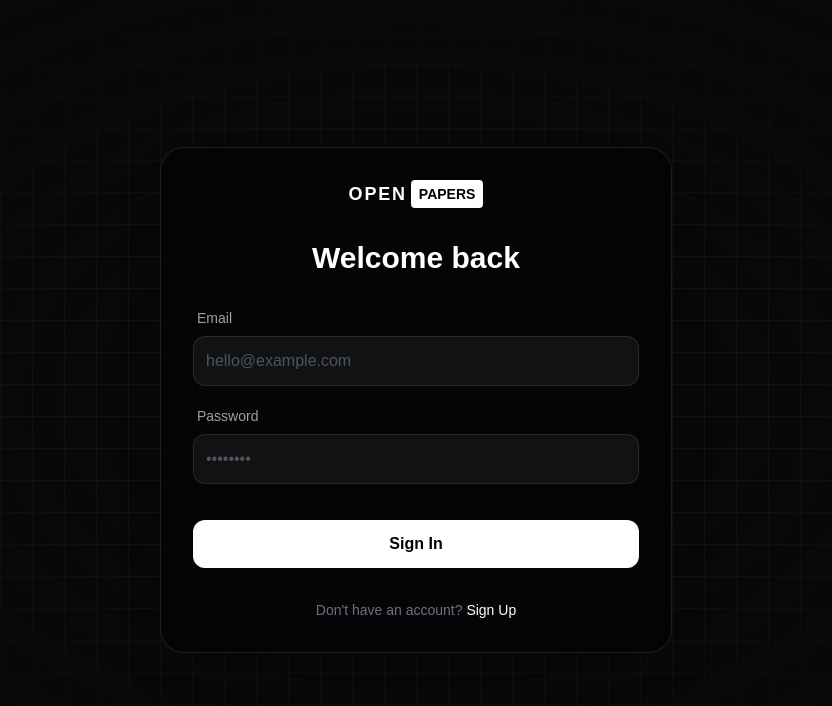
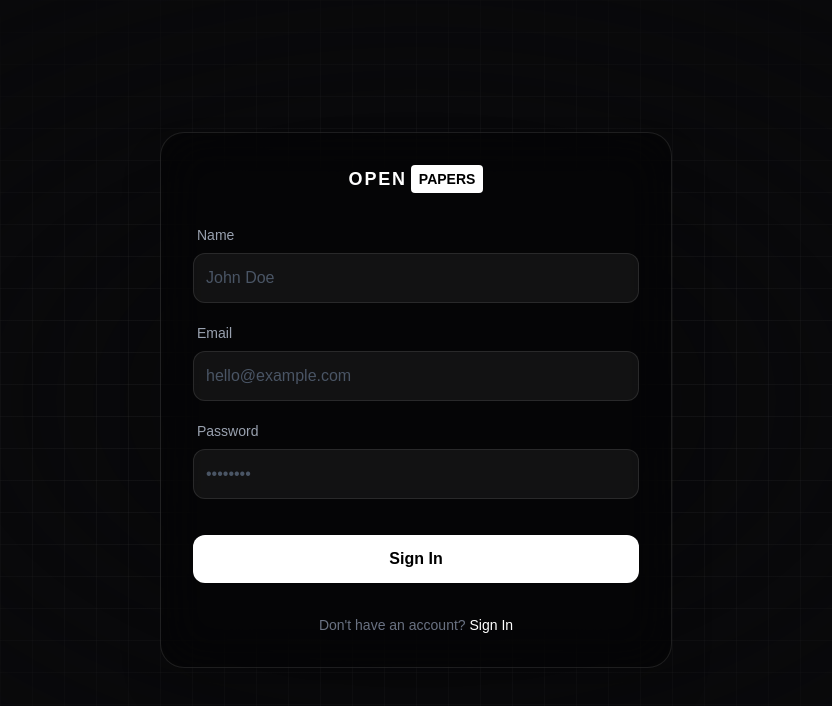
Before and after one commit to kashish00208/openp, a Next.js app: page /auth/sign-up in a window 1280 px wide. Shown: the top 706 px of the page, without its empty margins (224-1056 px from the left). Built offline with nearby package versions, Linux system fonts and the light colour scheme.

Commit message:
minor changes

```diff
--- a/app/auth/sign-up/page.tsx
+++ b/app/auth/sign-up/page.tsx
@@ -6,6 +6,7 @@ import { useRouter } from "next/navigation";
 
 const Page = () => {
   const [email, setUserEmail] = useState("");
+  const [name,setUserName] = useState("")
   const [password, setUserPassword] = useState("");
   const [error, setError] = useState("");
   const router = useRouter();
@@ -14,12 +15,13 @@ const Page = () => {
     setError("");
 
     try {
-      const res = await fetch("http://localhost:8080/signin", {
+      const res = await fetch("http://localhost:8080/signup", {
         method: "POST",
         headers: {
           "Content-Type": "application/json",
         },
         body: JSON.stringify({
+          name,
           email,
           password,
         }),
@@ -61,11 +63,18 @@ const Page = () => {
           </div>
         </div>
 
-        <h2 className="text-3xl font-bold text-white mb-8 text-center">
-          Welcome back
-        </h2>
 
         <div className="space-y-5">
+          <div className="flex flex-col gap-2">
+            <label className="text-sm font-medium text-gray-400 ml-1">Name</label>
+            <input
+              type="email"
+              placeholder="John Doe"
+              value={email}
+              onChange={(e) => setUserName(e.target.value)}
+              className="bg-white/5 border border-white/10 rounded-xl p-3 text-white outline-none focus:border-white/30 focus:bg-white/10 transition-all placeholder:text-gray-600"
+            />
+          </div>
           <div className="flex flex-col gap-2">
             <label className="text-sm font-medium text-gray-400 ml-1">Email</label>
             <input
@@ -108,13 +117,13 @@ const Page = () => {
           </motion.div>
         )}
 
-        <p className="text-center text-gray-500 text-sm mt-8">
+        <p className="text-center text-gray-500 text-sm mt-8 hover:cursor-pointer">
           Don't have an account?{" "}
           <span
             onClick={() => router.push("/auth/sign-up")}
             className="text-white cursor-pointer hover:underline font-medium"
           >
-            Sign Up
+            Sign In
           </span>
         </p>
       </motion.div>
```
